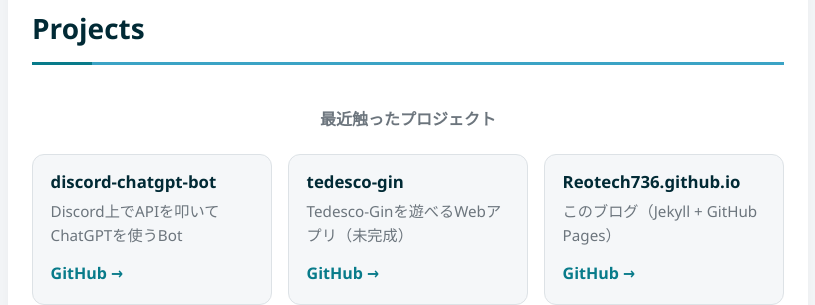
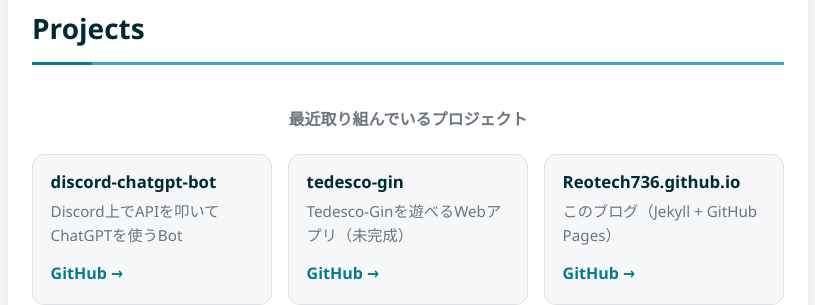
Before and after one commit to Reotech736/Reotech736.github.io, a Jekyll site: the page built from index.html, in a window 1280 px wide and 900 px high, scrolled down 1477 px. Shown: the part 152-457 px from the top of the window, without its empty margins (232-1047 px from the left). Built offline with Jekyll 4.4.1, drawn with Linux system fonts in a browser that asks for light colours.

Commit message:
fix: プロジェクトセクションのタイトルを修正

```diff
--- a/index.html
+++ b/index.html
@@ -87,7 +87,7 @@ title: Home
 <section id="projects">
     <h2>Projects</h2>
     <div class="projects-content">
-        <h4 class="projects-intro">最近触ったプロジェクト</h4>
+        <h4 class="projects-intro">最近取り組んでいるプロジェクト</h4>
 
         <div class="projects-grid">
             {% for project in site.data.projects limit:3 %}
```
